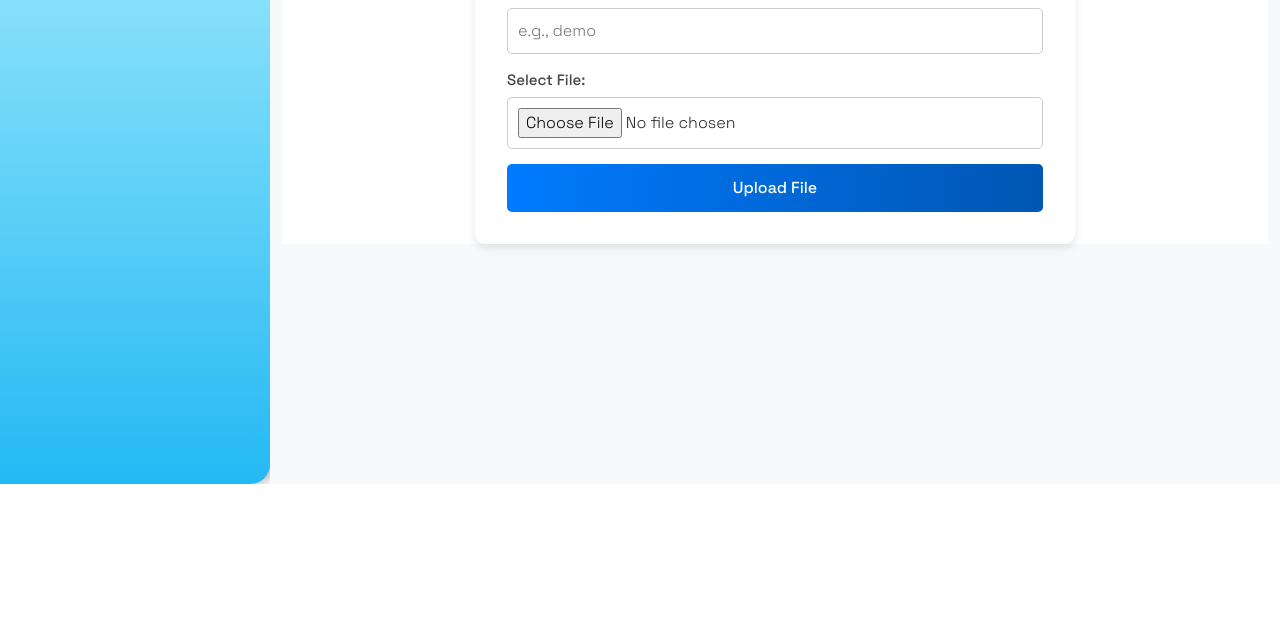
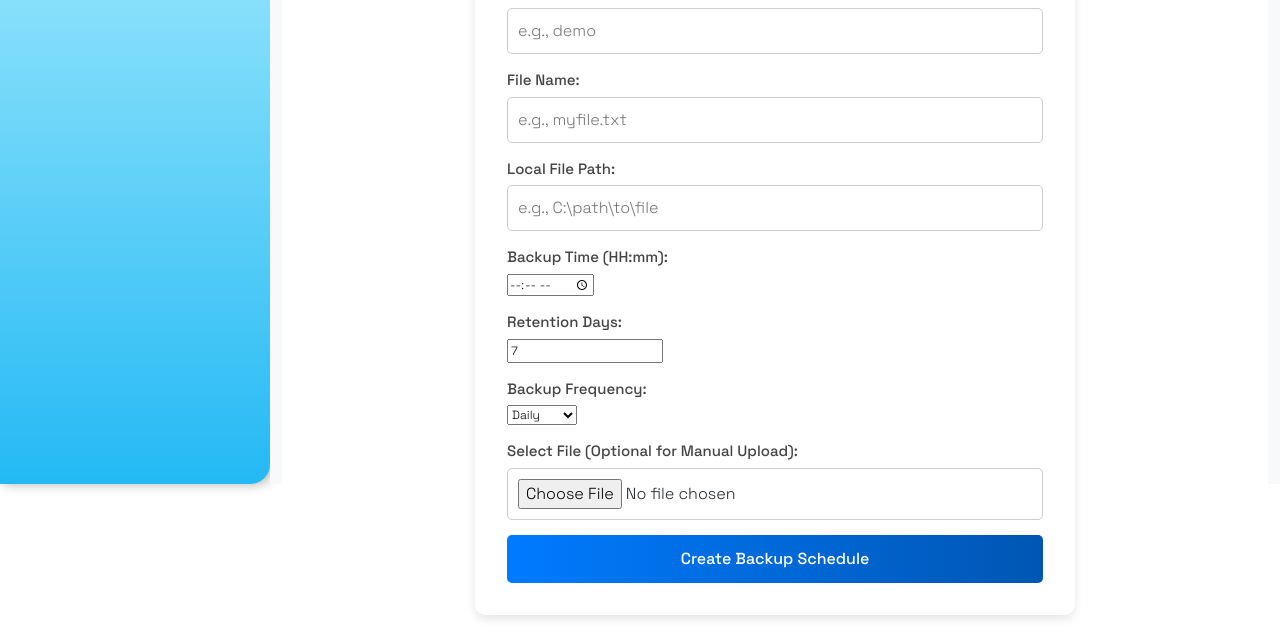
Before and after one commit to isparxinfotech/datakawach, an Angular app: page /upload in a window 1280 px wide. Shown: the part 316-949 px from the top of the page. Before the commit the page ends 800 px from the top, so only its background shows below. Built offline with nearby package versions, Linux system fonts and the light colour scheme; no server answers; sample sign-in values are in the browser's storage.

Commit message:
changes done

```diff
--- a/src/app/core/components/account/upload/upload.component.html
+++ b/src/app/core/components/account/upload/upload.component.html
@@ -34,11 +34,64 @@
             </div>
 
             <div class="form-group">
-              <label for="file">Select File:</label>
-              <input type="file" id="file" (change)="onFileSelected($event)" required>
+              <label for="fileName">File Name:</label>
+              <input type="text" id="fileName" [(ngModel)]="fileName" placeholder="e.g., myfile.txt" required
+                     (input)="validateFileNameInput()">
+              <div *ngIf="fileNameError" class="error-message">{{ fileNameError }}</div>
             </div>
 
-            <button (click)="onUpload()" [disabled]="!folderName || !selectedFile || uploading">
+            <div class="form-group">
+              <label for="localPath">Local File Path:</label>
+              <input type="text" id="localPath" [(ngModel)]="localPath" placeholder="e.g., C:\path\to\file" required>
+            </div>
+
+            <div class="form-group">
+              <label for="backupTime">Backup Time (HH:mm):</label>
+              <input type="time" id="backupTime" [(ngModel)]="backupTime" required>
+            </div>
+
+            <div class="form-group">
+              <label for="retentionDays">Retention Days:</label>
+              <input type="number" id="retentionDays" [(ngModel)]="retentionDays" min="1" value="7" required>
+            </div>
+
+            <div class="form-group">
+              <label for="backupFrequency">Backup Frequency:</label>
+              <select id="backupFrequency" [(ngModel)]="backupFrequency" (change)="onFrequencyChange()">
+                <option value="Daily">Daily</option>
+                <option value="Weekly">Weekly</option>
+                <option value="Monthly">Monthly</option>
+              </select>
+            </div>
+
+            <div class="form-group" *ngIf="backupFrequency === 'Weekly'">
+              <label for="dayOfWeek">Day of Week:</label>
+              <select id="dayOfWeek" [(ngModel)]="dayOfWeek">
+                <option value="MONDAY">Monday</option>
+                <option value="TUESDAY">Tuesday</option>
+                <option value="WEDNESDAY">Wednesday</option>
+                <option value="THURSDAY">Thursday</option>
+                <option value="FRIDAY">Friday</option>
+                <option value="SATURDAY">Saturday</option>
+                <option value="SUNDAY">Sunday</option>
+              </select>
+            </div>
+
+            <div class="form-group" *ngIf="backupFrequency === 'Monthly'">
+              <label for="dayOfMonth">Day of Month:</label>
+              <input type="number" id="dayOfMonth" [(ngModel)]="dayOfMonth" min="1" max="31" placeholder="e.g., 1">
+            </div>
+
+            <div class="form-group">
+              <label for="file">Select File (Optional for Manual Upload):</label>
+              <input type="file" id="file" (change)="onFileSelected($event)">
+            </div>
+
+            <button (click)="onCreateSchedule()" [disabled]="!isScheduleFormValid() || scheduling || fileNameError">
+              {{ scheduling ? 'Creating Schedule...' : 'Create Backup Schedule' }}
+            </button>
+
+            <button *ngIf="selectedFile" (click)="onUpload()" [disabled]="!folderName || !selectedFile || uploading || fileNameError">
               {{ uploading ? 'Uploading...' : 'Upload File' }}
             </button>
 
--- a/src/app/core/components/account/upload/upload.component.ts
+++ b/src/app/core/components/account/upload/upload.component.ts
@@ -13,15 +13,24 @@ import { PersonalInfoRequest } from 'src/app/models/personal-info-request.model'
 })
 export class UploadComponent implements OnInit, OnDestroy {
   folderName: string = '';
+  fileName: string = '';
+  fileNameError: string = '';
+  localPath: string = '';
+  backupTime: string = '';
+  retentionDays: number = 7;
+  backupFrequency: string = 'Daily';
+  dayOfWeek: string = '';
+  dayOfMonth: number | null = null;
   selectedFile: File | null = null;
   uploading: boolean = false;
+  scheduling: boolean = false;
   overallProgress: number = 0;
   chunkProgress: number = 0;
   message: string = '';
   isSuccess: boolean = false;
   userSessionDetails: userSessionDetails | null = null;
-  private readonly CHUNK_SIZE = 5 * 1024 * 1024; // 5 MB chunks
-  private uploadSessionId: string | null = null; // To store session ID
+  private readonly CHUNK_SIZE = 20 * 1024 * 1024; // 20MB chunks
+  private uploadSessionId: string | null = null;
   userInfo: PersonalInfoRequest[] = [];
   private usersSubscription?: Subscription;
 
@@ -33,16 +42,25 @@ export class UploadComponent implements OnInit, OnDestroy {
 
   ngOnInit(): void {
     this.userSessionDetails = this.authService.getLoggedInUserDetails() || {
-      statusCode: '200', // Matches string type
-      jwtToken: '',      // Empty token as fallback
-      username: 'JohnDoe', // Default username
-      resourcePermission: [], // Empty array as fallback (adjust if resourcePermission has a specific structure)
-      userType: 0,       // Default user type
-      roleid: 0,         // Default role ID
-      cloudProvider: undefined // Optional, default to undefined
+      statusCode: '200',
+      jwtToken: '',
+      username: 'JohnDoe@example.com',
+      resourcePermission: [],
+      userType: 0,
+      roleid: 0,
+      cloudProvider: undefined
     };
     if (this.userSessionDetails) {
-      this.getUsersList(); // Fetch user list if needed
+      this.getUsersList();
+    }
+  }
+
+  validateFileNameInput(): void {
+    if (this.fileName.includes(' ')) {
+      this.fileNameError = 'File name cannot contain spaces. Use underscores instead.';
+      this.fileName = this.sanitizeFileName(this.fileName);
+    } else {
+      this.fileNameError = '';
     }
   }
 
@@ -53,12 +71,87 @@ export class UploadComponent implements OnInit, OnDestroy {
     this.chunkProgress = 0;
     this.uploadSessionId = null;
     console.log('File selected:', this.selectedFile?.name, 'Size:', this.selectedFile?.size, 'Type:', this.selectedFile?.type);
+
+    if (this.selectedFile && this.selectedFile.name.includes(' ')) {
+      this.message = 'Selected file name cannot contain spaces. Renaming to: ' + this.sanitizeFileName(this.selectedFile.name);
+      this.isSuccess = false;
+      this.fileName = this.sanitizeFileName(this.selectedFile.name);
+    }
   }
 
-  async onUpload() {
-    if (!this.userSessionDetails?.username || !this.folderName || !this.selectedFile) {
-      this.message = 'Please select a folder name and file';
+  isScheduleFormValid(): boolean {
+    return !!(
+      this.userSessionDetails?.username &&
+      this.folderName &&
+      this.fileName &&
+      !this.fileName.includes(' ') &&
+      this.localPath &&
+      this.backupTime &&
+      this.retentionDays > 0 &&
+      this.backupFrequency &&
+      (this.backupFrequency !== 'Weekly' || this.dayOfWeek) &&
+      (this.backupFrequency !== 'Monthly' || this.dayOfMonth)
+    );
+  }
+
+  async onCreateSchedule() {
+    if (!this.isScheduleFormValid()) {
+      this.message = 'Please fill all required fields correctly';
       this.isSuccess = false;
+      return;
+    }
+
+    this.scheduling = true;
+    this.message = '';
+
+    const sanitizedFileName = this.sanitizeFileName(this.fileName);
+    const url = 'https://datakavach.com/onedrive/schedule';
+    const body = new FormData();
+    body.append('email', this.userSessionDetails!.username);
+    body.append('folderName', this.folderName);
+    body.append('fileName', sanitizedFileName);
+    body.append('localPath', this.localPath);
+    body.append('backupTime', this.backupTime);
+    body.append('retentionDays', this.retentionDays.toString());
+    body.append('backupFrequency', this.backupFrequency);
+    if (this.dayOfWeek) body.append('dayOfWeek', this.dayOfWeek);
+    if (this.dayOfMonth) body.append('dayOfMonth', this.dayOfMonth.toString());
+
+    try {
+      await this.http.post(url, body, { responseType: 'text' }).toPromise();
+      this.message = 'Backup schedule created successfully';
+      this.isSuccess = true;
+
+      if (this.selectedFile) {
+        await this.onUpload(sanitizedFileName);
+      } else {
+        this.handleSuccess('Backup schedule created without immediate upload');
+      }
+    } catch (err: any) {
+      this.handleError(err);
+    } finally {
+      this.scheduling = false;
+    }
+  }
+
+  onFrequencyChange() {
+    this.dayOfWeek = '';
+    this.dayOfMonth = null;
+  }
+
+  private sanitizeFileName(fileName: string): string {
+    return fileName
+      .replace(/[^a-zA-Z0-9.-]/g, '_')
+      .replace(/_+/g, '_')
+      .replace(/^_/, '')
+      .replace(/_$/, '');
+  }
+
+  async onUpload(providedFileName?: string) {
+    if (!this.userSessionDetails?.username || !this.folderName || (!this.selectedFile && !providedFileName)) {
+      this.message = 'Please provide a folder name and file for upload';
+      this.isSuccess = false;
+      this.uploading = false;
       return;
     }
 
@@ -67,52 +160,64 @@ export class UploadComponent implements OnInit, OnDestroy {
     this.chunkProgress = 0;
     this.message = '';
 
-    const fileSize = this.selectedFile.size;
+    const rawFileName = providedFileName || this.selectedFile!.name;
+    const sanitizedFileName = this.sanitizeFileName(rawFileName);
+    const fileSize = this.selectedFile?.size || 0;
     const totalChunks = Math.ceil(fileSize / this.CHUNK_SIZE);
-    const fileName = encodeURIComponent(this.selectedFile.name);
-    const url = `https://datakavach.com/onedrive/upload/${fileName}`;
 
-    console.log(`Starting upload: ${fileName}, Size: ${fileSize} bytes, Total chunks: ${totalChunks}`);
-
-    let start = 0;
+    console.log(`Starting upload: ${sanitizedFileName}, Size: ${fileSize} bytes, Total chunks: ${totalChunks}`);
 
     for (let chunkIndex = 0; chunkIndex < totalChunks; chunkIndex++) {
-      const end = Math.min(start + this.CHUNK_SIZE, fileSize);
-      const chunk = this.selectedFile.slice(start, end);
-      const chunkSize = end - start;
+      const startByte = chunkIndex * this.CHUNK_SIZE;
+      const endByte = Math.min(startByte + this.CHUNK_SIZE - 1, fileSize - 1);
+      const chunk = this.selectedFile!.slice(startByte, endByte + 1);
+      const chunkSize = endByte - startByte + 1;
 
-      console.log(`Uploading chunk ${chunkIndex + 1}/${totalChunks}, Bytes: ${start}-${end - 1}, Size: ${chunkSize} bytes`);
+      console.log(`Processing chunk ${chunkIndex + 1}/${totalChunks}, Bytes: ${startByte}-${endByte}, Size: ${chunkSize} bytes`);
 
       const formData = new FormData();
-      formData.append('email', this.userSessionDetails.username);
+      formData.append('email', this.userSessionDetails!.username);
       formData.append('folderName', this.folderName);
-      formData.append('file', chunk, this.selectedFile.name);
+      formData.append('file', chunk, sanitizedFileName);
       formData.append('chunkIndex', chunkIndex.toString());
       formData.append('totalChunks', totalChunks.toString());
-      formData.append('startByte', start.toString());
-      formData.append('endByte', (end - 1).toString());
+      formData.append('startByte', startByte.toString());
+      formData.append('endByte', endByte.toString());
       formData.append('totalSize', fileSize.toString());
       if (this.uploadSessionId) {
         formData.append('sessionId', this.uploadSessionId);
       }
 
+      const url = `https://datakavach.com/onedrive/upload/${encodeURIComponent(sanitizedFileName)}`;
+
+      let retryCount = 0;
+      const maxRetries = 2;
+
+      while (retryCount <= maxRetries) {
         try {
-        const response = await this.uploadChunk(url, formData);
+          const response = await this.uploadChunk(url, formData, chunkIndex, totalChunks, fileSize);
           if (chunkIndex === 0 && response.sessionId) {
             this.uploadSessionId = response.sessionId;
           }
-        start = end;
-        this.overallProgress = Math.round(((chunkIndex + 1) / totalChunks) * 100);
+          break; // Success, exit retry loop
         } catch (err: any) {
+          if (err.status === 400 && err.error?.message.includes('session expired') && retryCount < maxRetries) {
+            // Session expired, clear sessionId and retry
+            this.uploadSessionId = null;
+            retryCount++;
+            console.warn(`Session expired, retrying chunk ${chunkIndex + 1}/${totalChunks} (Attempt ${retryCount + 1})`);
+            continue;
+          }
           this.handleError(err);
           return;
+        }
       }
     }
 
     this.handleSuccess('File uploaded successfully');
   }
 
-  private uploadChunk(url: string, formData: FormData): Promise<any> {
+  private uploadChunk(url: string, formData: FormData, chunkIndex: number, totalChunks: number, totalSize: number): Promise<any> {
     return new Promise((resolve, reject) => {
       this.http.put(url, formData, {
         reportProgress: true,
@@ -121,7 +226,8 @@ export class UploadComponent implements OnInit, OnDestroy {
         next: (event: any) => {
           if (event.type === HttpEventType.UploadProgress && event.total) {
             this.chunkProgress = Math.round(100 * event.loaded / event.total);
-            console.log(`Chunk progress: ${this.chunkProgress}%`);
+            this.overallProgress = Math.round(((chunkIndex * this.CHUNK_SIZE + event.loaded) / totalSize) * 100);
+            console.log(`Chunk ${chunkIndex + 1} progress: ${this.chunkProgress}% | Overall: ${this.overallProgress}%`);
           } else if (event.type === HttpEventType.Response) {
             console.log('Chunk uploaded successfully:', event.body);
             resolve(event.body);
@@ -137,35 +243,45 @@ export class UploadComponent implements OnInit, OnDestroy {
 
   private handleSuccess(response: any) {
     this.uploading = false;
+    this.scheduling = false;
     this.isSuccess = true;
-    this.message = typeof response === 'string' ? response : 'File uploaded successfully to OneDrive!';
+    this.message = typeof response === 'string' ? response : 'Operation completed successfully!';
     this.resetForm();
-    console.log('Upload successful:', response);
+    console.log('Success:', response);
   }
 
   private handleError(error: any) {
     this.uploading = false;
+    this.scheduling = false;
     this.isSuccess = false;
 
     if (error.status === 404) {
-      this.message = 'Upload endpoint not found. Please check the server configuration.';
+      this.message = 'Endpoint not found. Please check the server configuration.';
     } else if (error.status === 400) {
-      this.message = error.error?.message || 'Upload failed due to a bad request.';
+      this.message = error.error?.message || 'Operation failed due to a bad request.';
     } else if (error.status === 401) {
       this.message = 'Unauthorized. Please check authentication credentials.';
     } else if (error.status === 405) {
-      this.message = 'Method not allowed. Server does not support PUT.';
+      this.message = 'Method not allowed. Server does not support this operation.';
     } else if (error.status === 413) {
       this.message = 'Content too large. Server rejected chunk. Try reducing chunk size.';
     } else {
-      this.message = error.error?.message || 'Upload failed. Please try again.';
+      this.message = error.error?.message || 'Operation failed. Please try again.';
     }
 
-    console.error('Upload error:', error);
+    console.error('Error:', error);
   }
 
   private resetForm() {
     this.folderName = '';
+    this.fileName = '';
+    this.fileNameError = '';
+    this.localPath = '';
+    this.backupTime = '';
+    this.retentionDays = 7;
+    this.backupFrequency = 'Daily';
+    this.dayOfWeek = '';
+    this.dayOfMonth = null;
     this.selectedFile = null;
     this.overallProgress = 0;
     this.chunkProgress = 0;
@@ -177,7 +293,7 @@ export class UploadComponent implements OnInit, OnDestroy {
     if (!this.userSessionDetails) {
       return;
     }
-    this.userSessionDetails.userType = 5; // Matches UserAccountListComponent
+    this.userSessionDetails.userType = 5;
     this.usersSubscription = this.superAdminService.getUsersList(this.userSessionDetails)
       .subscribe(
         (response) => {
@@ -197,8 +313,7 @@ export class UploadComponent implements OnInit, OnDestroy {
             corpoName: item.corpoName || '',
             branch: item.branch || '',
             landlineNumber: item.landlineNumber || '',
-            userType: Number(item.userType) || 0,
-            ipAddress: item.ip_address || item.ipAddress || ''
+            userType: Number(item.userType) || 0
           }));
           console.log('Mapped userInfo:', this.userInfo);
           if (this.userInfo.length > 0) {
```
Lines whose indentation alone changed are shown as unchanged.
